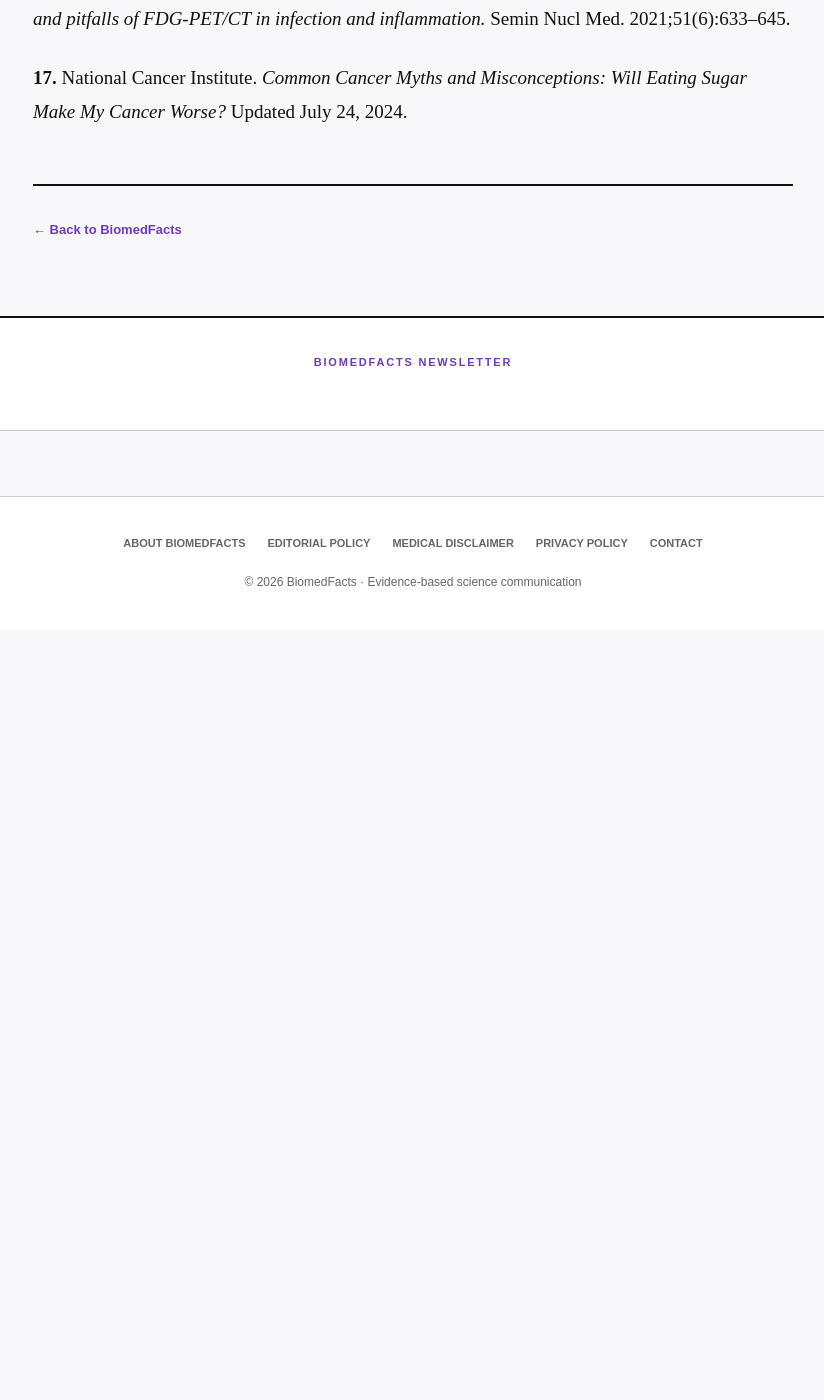
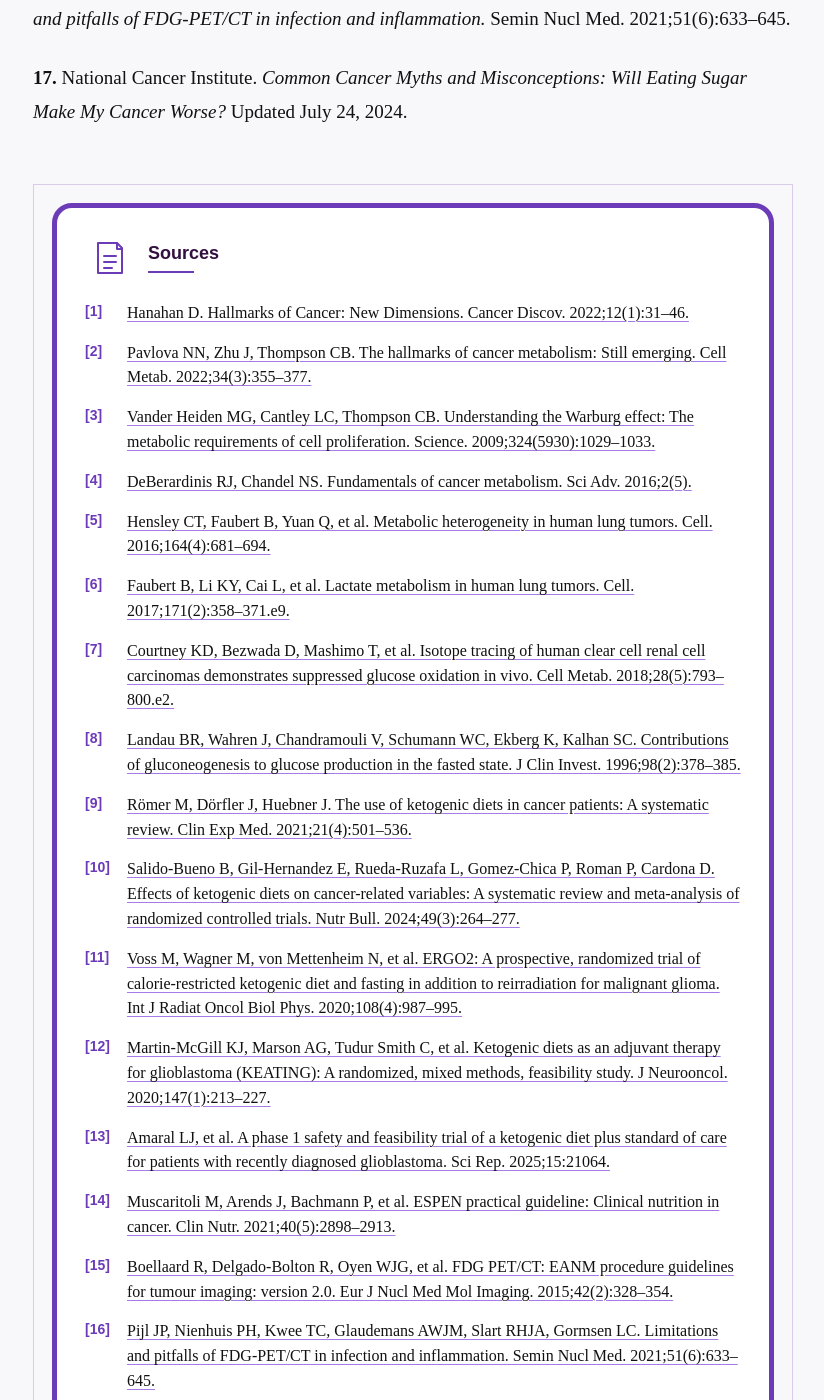
Before and after one commit to BiomedFacts/BiomedFacts, a Jekyll site: the page built from en/_posts/2026-09-14-sugar-and-cancer-what-does-the-scientific-evidence-show.md, in a window 1280 px wide and 1400 px high, scrolled down 8322 px. Shown: the whole window, without its empty margins (227-1051 px from the left). Built offline with Jekyll 4.4.1, drawn with Linux system fonts in a browser that asks for light colours; before the commit the page ends 8952 px from its top, so only the background shows below that; some of the changed text lies outside the part shown.

Commit message:
Update en/_posts/2026-09-14-sugar-and-cancer-what-does-the-scientific-evidence-show.md (via Pages CMS)

```diff
--- a/en/_posts/2026-09-14-sugar-and-cancer-what-does-the-scientific-evidence-show.md
+++ b/en/_posts/2026-09-14-sugar-and-cancer-what-does-the-scientific-evidence-show.md
@@ -42,6 +42,69 @@ fact_checks:
       Therefore, PET/CT demonstrates that certain tumours have increased glucose
       metabolism; it does not prove that they survive exclusively on the sugar
       we consume or that avoiding sugar can “starve” them.
+sources:
+  - reference: "Hanahan D. Hallmarks of Cancer: New Dimensions. Cancer Discov.
+      2022;12(1):31–46."
+    url: https://doi.org/10.1158/2159-8290.CD-21-1059
+  - reference: "Pavlova NN, Zhu J, Thompson CB. The hallmarks of cancer metabolism:
+      Still emerging. Cell Metab. 2022;34(3):355–377."
+    url: https://www.cell.com/cell-metabolism/fulltext/S1550-4131(22)00022-5?_returnURL=https%3A%2F%2Flinkinghub.elsevier.com%2Fretrieve%2Fpii%2FS1550413122000225%3Fshowall%3Dtrue
+  - reference: "Vander Heiden MG, Cantley LC, Thompson CB. Understanding the Warburg
+      effect: The metabolic requirements of cell proliferation. Science.
+      2009;324(5930):1029–1033."
+    url: https://doi.org/10.1126/science.1160809
+  - reference: DeBerardinis RJ, Chandel NS. Fundamentals of cancer metabolism. Sci
+      Adv. 2016;2(5).
+    url: https://doi.org/10.1126/sciadv.1600200
+  - reference: Hensley CT, Faubert B, Yuan Q, et al. Metabolic heterogeneity in
+      human lung tumors. Cell. 2016;164(4):681–694.
+    url: https://www.cell.com/cell/fulltext/S0092-8674(15)01698-0?_returnURL=https%3A%2F%2Flinkinghub.elsevier.com%2Fretrieve%2Fpii%2FS0092867415016980%3Fshowall%3Dtrue
+  - reference: Faubert B, Li KY, Cai L, et al. Lactate metabolism in human lung
+      tumors. Cell. 2017;171(2):358–371.e9.
+    url: https://www.cell.com/cell/fulltext/S0092-8674(17)31068-1?_returnURL=https%3A%2F%2Flinkinghub.elsevier.com%2Fretrieve%2Fpii%2FS0092867417310681%3Fshowall%3Dtrue
+  - reference: Courtney KD, Bezwada D, Mashimo T, et al. Isotope tracing of human
+      clear cell renal cell carcinomas demonstrates suppressed glucose oxidation
+      in vivo. Cell Metab. 2018;28(5):793–800.e2.
+    url: https://www.cell.com/cell-metabolism/fulltext/S1550-4131(18)30463-7?_returnURL=https%3A%2F%2Flinkinghub.elsevier.com%2Fretrieve%2Fpii%2FS1550413118304637%3Fshowall%3Dtrue
+  - reference: Landau BR, Wahren J, Chandramouli V, Schumann WC, Ekberg K, Kalhan
+      SC. Contributions of gluconeogenesis to glucose production in the fasted
+      state. J Clin Invest. 1996;98(2):378–385.
+    url: https://www.jci.org/articles/view/118803
+  - reference: "Römer M, Dörfler J, Huebner J. The use of ketogenic diets in cancer
+      patients: A systematic review. Clin Exp Med. 2021;21(4):501–536."
+    url: https://link.springer.com/article/10.1007/s10238-021-00710-2
+  - reference: "Salido-Bueno B, Gil-Hernandez E, Rueda-Ruzafa L, Gomez-Chica P,
+      Roman P, Cardona D. Effects of ketogenic diets on cancer-related
+      variables: A systematic review and meta-analysis of randomized controlled
+      trials. Nutr Bull. 2024;49(3):264–277."
+    url: https://onlinelibrary.wiley.com/doi/10.1111/nbu.12693
+  - reference: "Voss M, Wagner M, von Mettenheim N, et al. ERGO2: A prospective,
+      randomized trial of calorie-restricted ketogenic diet and fasting in
+      addition to reirradiation for malignant glioma. Int J Radiat Oncol Biol
+      Phys. 2020;108(4):987–995."
+    url: https://www.redjournal.org/article/S0360-3016(20)31308-0/abstract
+  - reference: "Martin-McGill KJ, Marson AG, Tudur Smith C, et al. Ketogenic diets
+      as an adjuvant therapy for glioblastoma (KEATING): A randomized, mixed
+      methods, feasibility study. J Neurooncol. 2020;147(1):213–227."
+    url: https://doi.org/10.1007/s11060-020-03417-8
+  - reference: Amaral LJ, et al. A phase 1 safety and feasibility trial of a
+      ketogenic diet plus standard of care for patients with recently diagnosed
+      glioblastoma. Sci Rep. 2025;15:21064.
+    url: https://www.nature.com/articles/s41598-025-06675-6
+  - reference: "Muscaritoli M, Arends J, Bachmann P, et al. ESPEN practical
+      guideline: Clinical nutrition in cancer. Clin Nutr. 2021;40(5):2898–2913."
+    url: https://doi.org/10.1016/j.clnu.2021.02.005
+  - reference: "Boellaard R, Delgado-Bolton R, Oyen WJG, et al. FDG PET/CT: EANM
+      procedure guidelines for tumour imaging: version 2.0. Eur J Nucl Med Mol
+      Imaging. 2015;42(2):328–354."
+    url: https://doi.org/10.1007/s00259-014-2961-x
+  - reference: Pijl JP, Nienhuis PH, Kwee TC, Glaudemans AWJM, Slart RHJA, Gormsen
+      LC. Limitations and pitfalls of FDG-PET/CT in infection and inflammation.
+      Semin Nucl Med. 2021;51(6):633–645.
+    url: https://doi.org/10.1053/j.semnuclmed.2021.06.008
+  - reference: "National Cancer Institute. Common Cancer Myths and Misconceptions:
+      Will Eating Sugar Make My Cancer Worse? Updated July 24, 2024.  "
+    url: https://www.cancer.gov/about-cancer/causes-prevention/risk/myths?utm
 ---
 The idea that **“sugar feeds cancer”** is one of those health claims that sounds convincing because it contains a grain of truth.
 
```
